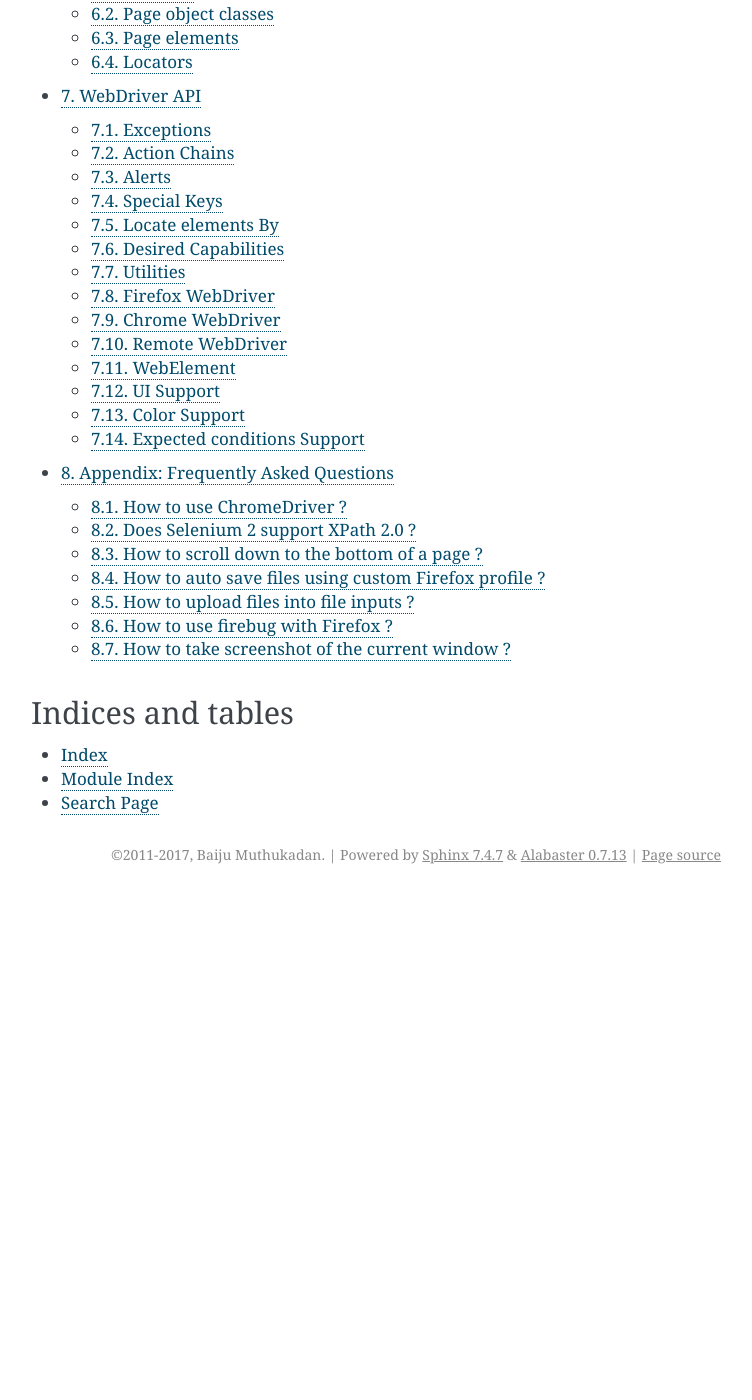
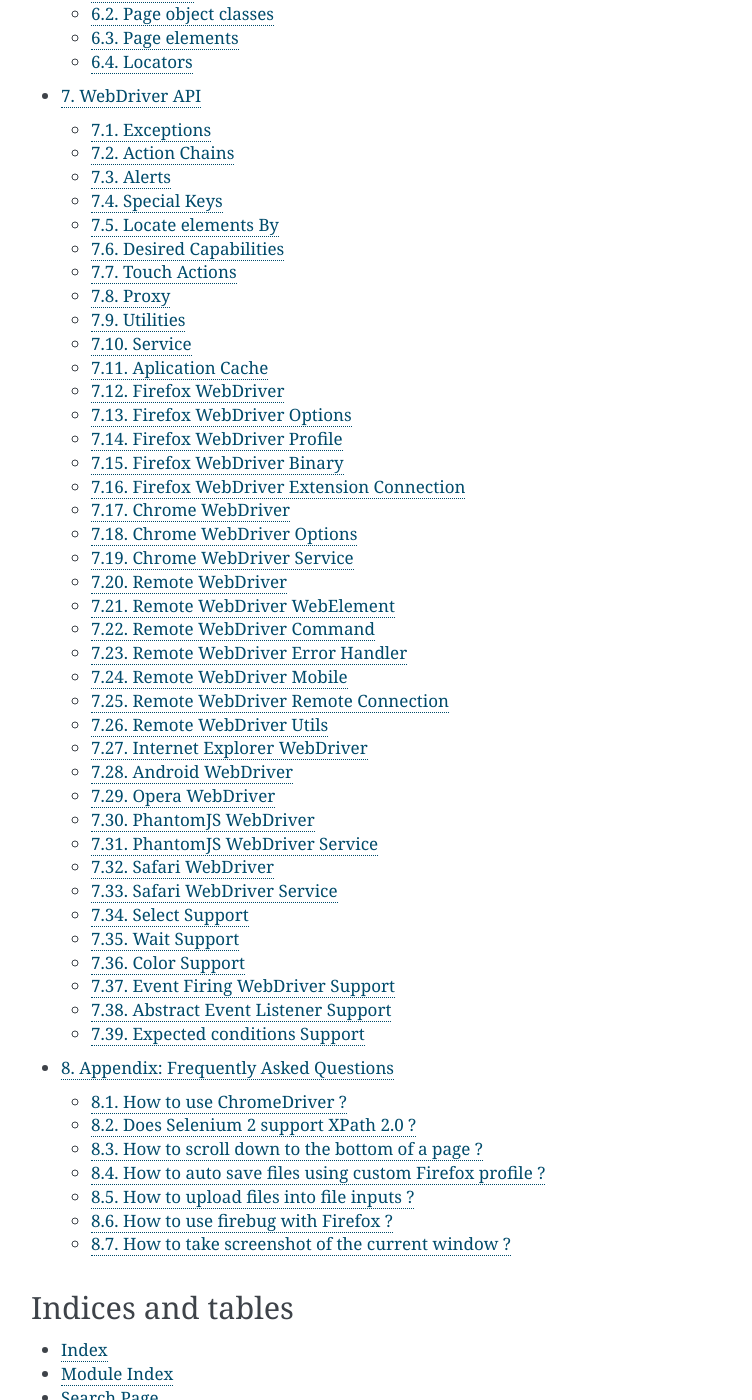
Before and after one commit to baijum/selenium-python, a Sphinx documentation site: the page built from source/index.rst, in a window 1280 px wide and 1400 px high, scrolled down 1308 px. Shown: the whole window, without its empty margins (389-1141 px from the left). Built offline with Sphinx 7.4.7, drawn with Linux system fonts in a browser that asks for light colours; before the commit the page ends 2202 px from its top, so only the background shows below that.

```diff
--- a/source/api.rst
+++ b/source/api.rst
@@ -134,11 +134,47 @@ See the :ref:`selenium-remote-webdriver` section for example usages of desired c
    :member-order: groupwise
    :show-inheritance:
 
+Touch Actions
+~~~~~~~~~~~~~
+
+.. automodule:: selenium.webdriver.common.touch_actions
+   :members:
+   :undoc-members:
+   :member-order: groupwise
+   :show-inheritance:
+
+Proxy
+~~~~~
+
+.. automodule:: selenium.webdriver.common.proxy
+   :members:
+   :undoc-members:
+   :member-order: groupwise
+   :show-inheritance:
+
 
 Utilities
 ~~~~~~~~~
 
 .. automodule:: selenium.webdriver.common.utils
+   :members:
+   :undoc-members:
+   :member-order: groupwise
+   :show-inheritance:
+
+Service
+~~~~~~~
+
+.. automodule:: selenium.webdriver.common.service
+   :members:
+   :undoc-members:
+   :member-order: groupwise
+   :show-inheritance:
+
+Aplication Cache
+~~~~~~~~~~~~~~~~
+
+.. automodule:: selenium.webdriver.common.html5.application_cache
    :members:
    :undoc-members:
    :member-order: groupwise
@@ -154,6 +190,42 @@ Firefox WebDriver
    :member-order: groupwise
    :show-inheritance:
 
+Firefox WebDriver Options
+~~~~~~~~~~~~~~~~~~~~~~~~~
+
+.. automodule:: selenium.webdriver.firefox.options
+   :members:
+   :undoc-members:
+   :member-order: groupwise
+   :show-inheritance:
+
+Firefox WebDriver Profile
+~~~~~~~~~~~~~~~~~~~~~~~~~
+
+.. automodule:: selenium.webdriver.firefox.firefox_profile
+   :members:
+   :undoc-members:
+   :member-order: groupwise
+   :show-inheritance:
+
+Firefox WebDriver Binary
+~~~~~~~~~~~~~~~~~~~~~~~~
+
+.. automodule:: selenium.webdriver.firefox.firefox_binary
+   :members:
+   :undoc-members:
+   :member-order: groupwise
+   :show-inheritance:
+
+Firefox WebDriver Extension Connection
+~~~~~~~~~~~~~~~~~~~~~~~~~~~~~~~~~~~~~~
+
+.. automodule:: selenium.webdriver.firefox.extension_connection
+   :members:
+   :undoc-members:
+   :member-order: groupwise
+   :show-inheritance:
+
 Chrome WebDriver
 ~~~~~~~~~~~~~~~~
 
@@ -163,6 +235,24 @@ Chrome WebDriver
    :member-order: groupwise
    :show-inheritance:
 
+Chrome WebDriver Options
+~~~~~~~~~~~~~~~~~~~~~~~~
+
+.. automodule:: selenium.webdriver.chrome.options
+   :members:
+   :undoc-members:
+   :member-order: groupwise
+   :show-inheritance:
+
+
+Chrome WebDriver Service
+~~~~~~~~~~~~~~~~~~~~~~~~
+
+.. automodule:: selenium.webdriver.chrome.service
+   :members:
+   :undoc-members:
+   :member-order: groupwise
+   :show-inheritance:
 
 Remote WebDriver
 ~~~~~~~~~~~~~~~~
@@ -173,9 +263,8 @@ Remote WebDriver
    :member-order: groupwise
    :show-inheritance:
 
-
-WebElement
-~~~~~~~~~~
+Remote WebDriver WebElement
+~~~~~~~~~~~~~~~~~~~~~~~~~~~
 
 .. automodule:: selenium.webdriver.remote.webelement
    :members:
@@ -183,14 +272,126 @@ WebElement
    :member-order: groupwise
    :show-inheritance:
 
-UI Support
-~~~~~~~~~~
+Remote WebDriver Command
+~~~~~~~~~~~~~~~~~~~~~~~~
+
+.. automodule:: selenium.webdriver.remote.command
+   :members:
+   :undoc-members:
+   :member-order: groupwise
+   :show-inheritance:
+
+Remote WebDriver Error Handler
+~~~~~~~~~~~~~~~~~~~~~~~~~~~~~~
+
+.. automodule:: selenium.webdriver.remote.errorhandler
+   :members:
+   :undoc-members:
+   :member-order: groupwise
+   :show-inheritance:
+
+Remote WebDriver Mobile
+~~~~~~~~~~~~~~~~~~~~~~~
+
+.. automodule:: selenium.webdriver.remote.mobile
+   :members:
+   :undoc-members:
+   :member-order: groupwise
+   :show-inheritance:
+
+Remote WebDriver Remote Connection
+~~~~~~~~~~~~~~~~~~~~~~~~~~~~~~~~~~
+
+.. automodule:: selenium.webdriver.remote.remote_connection
+   :members:
+   :undoc-members:
+   :member-order: groupwise
+   :show-inheritance:
+
+Remote WebDriver Utils
+~~~~~~~~~~~~~~~~~~~~~~
+
+.. automodule:: selenium.webdriver.remote.utils
+   :members:
+   :undoc-members:
+   :member-order: groupwise
+   :show-inheritance:
+
+
+Internet Explorer WebDriver
+~~~~~~~~~~~~~~~~~~~~~~~~~~~
+
+.. automodule:: selenium.webdriver.ie.webdriver
+   :members:
+   :undoc-members:
+   :member-order: groupwise
+   :show-inheritance:
+
+Android WebDriver
+~~~~~~~~~~~~~~~~~
+
+.. automodule:: selenium.webdriver.android.webdriver
+   :members:
+   :undoc-members:
+   :member-order: groupwise
+   :show-inheritance:
+
+Opera WebDriver
+~~~~~~~~~~~~~~~
+
+.. automodule:: selenium.webdriver.opera.webdriver
+   :members:
+   :undoc-members:
+   :member-order: groupwise
+   :show-inheritance:
+
+PhantomJS WebDriver
+~~~~~~~~~~~~~~~~~~~
+
+.. automodule:: selenium.webdriver.phantomjs.webdriver
+   :members:
+   :undoc-members:
+   :member-order: groupwise
+   :show-inheritance:
+
+PhantomJS WebDriver Service
+~~~~~~~~~~~~~~~~~~~~~~~~~~~
+
+.. automodule:: selenium.webdriver.phantomjs.service
+   :members:
+   :undoc-members:
+   :member-order: groupwise
+   :show-inheritance:
+
+Safari WebDriver
+~~~~~~~~~~~~~~~~
+
+.. automodule:: selenium.webdriver.safari.webdriver
+   :members:
+   :undoc-members:
+   :member-order: groupwise
+   :show-inheritance:
+
+Safari WebDriver Service
+~~~~~~~~~~~~~~~~~~~~~~~~
+
+.. automodule:: selenium.webdriver.safari.service
+   :members:
+   :undoc-members:
+   :member-order: groupwise
+   :show-inheritance:
+
+Select Support
+~~~~~~~~~~~~~~
 
 .. automodule:: selenium.webdriver.support.select
    :members:
    :undoc-members:
    :member-order: groupwise
    :show-inheritance:
+
+Wait Support
+~~~~~~~~~~~~
 
 .. automodule:: selenium.webdriver.support.wait
    :members:
@@ -207,6 +408,24 @@ Color Support
    :member-order: groupwise
    :show-inheritance:
 
+Event Firing WebDriver Support
+~~~~~~~~~~~~~~~~~~~~~~~~~~~~~~
+
+.. automodule:: selenium.webdriver.support.event_firing_webdriver
+   :members:
+   :undoc-members:
+   :member-order: groupwise
+   :show-inheritance:
+
+Abstract Event Listener Support
+~~~~~~~~~~~~~~~~~~~~~~~~~~~~~~~
+
+.. automodule:: selenium.webdriver.support.abstract_event_listener
+   :members:
+   :undoc-members:
+   :member-order: groupwise
+   :show-inheritance:
+
 Expected conditions Support
 ~~~~~~~~~~~~~~~~~~~~~~~~~~~
 
```
